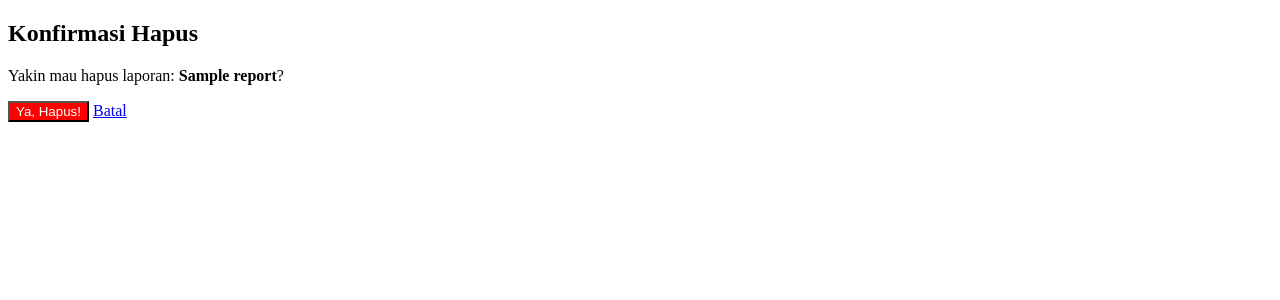
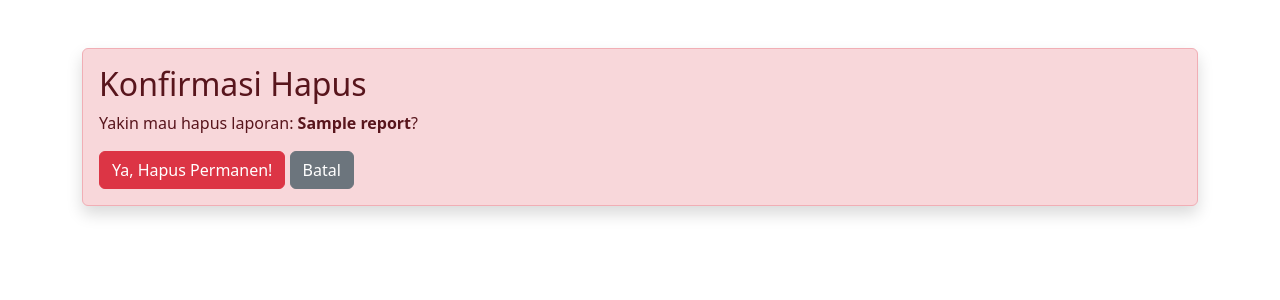
Before and after one commit to IET-Polinela/project-2026-wahyourbaeee, a Django app: page /delete/1/ in a window 1280 px wide. Shown: the top 300 px of the page. Run offline with Django 5.2, Linux system fonts and the light colour scheme; tables that the repository leaves empty hold one stand-in row (values such as "Sample post").

Commit message:
perubahann html delete

```diff
--- a/lab 1/WahyuTirtaW_24782096_iet_2026/main_app/templates/main_app/delete_confirm.html
+++ b/lab 1/WahyuTirtaW_24782096_iet_2026/main_app/templates/main_app/delete_confirm.html
@@ -1,15 +1,23 @@
 <!doctype html>
 <html>
-  <body>
-    <h2>Konfirmasi Hapus</h2>
-    <p>Yakin mau hapus laporan: <strong>{{ report.title }}</strong>?</p>
+  <head>
+    <link
+      rel="stylesheet"
+      href="https://cdn.jsdelivr.net/npm/bootstrap@5.3.0/dist/css/bootstrap.min.css"
+    />
+  </head>
+  <body class="container mt-5">
+    <div class="alert alert-danger shadow">
+      <h2>Konfirmasi Hapus</h2>
+      <p>Yakin mau hapus laporan: <strong>{{ object.title }}</strong>?</p>
 
-    <form method="POST">
-      {% csrf_token %}
-      <button type="submit" style="background-color: red; color: white">
-        Ya, Hapus!
-      </button>
-      <a href="{% url 'list_reports' %}">Batal</a>
-    </form>
+      <form method="POST">
+        {% csrf_token %}
+        <button type="submit" class="btn btn-danger">
+          Ya, Hapus Permanen!
+        </button>
+        <a href="{% url 'list_reports' %}" class="btn btn-secondary">Batal</a>
+      </form>
+    </div>
   </body>
 </html>
```
